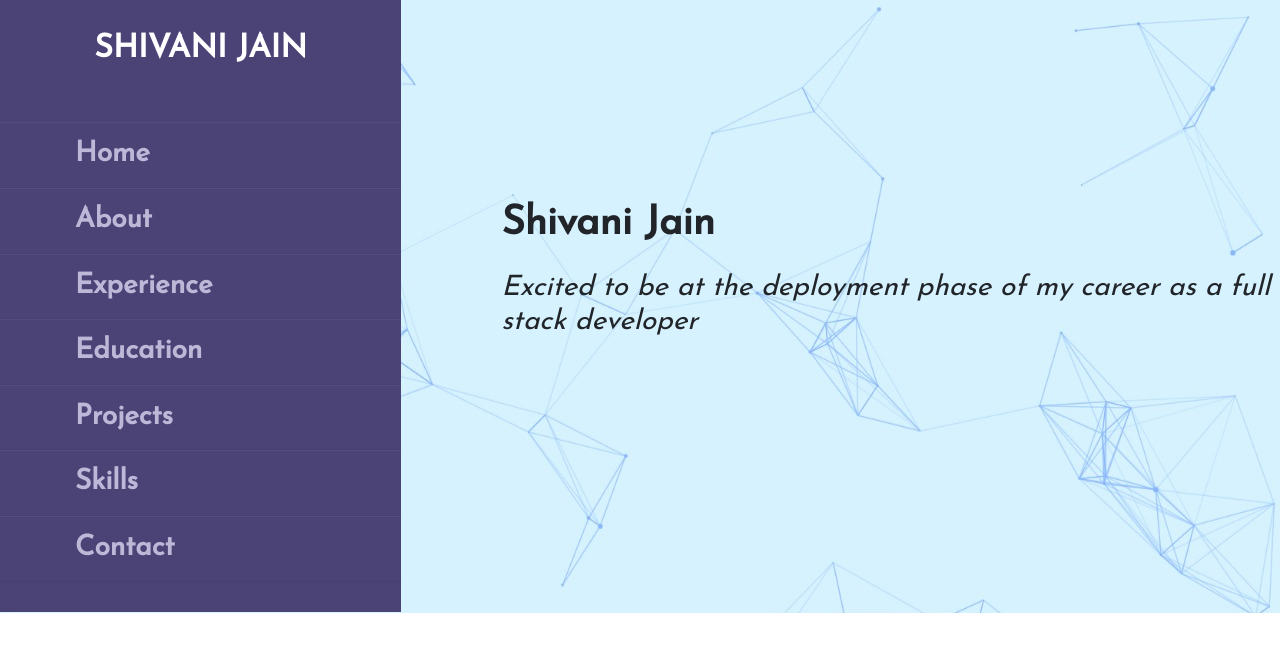
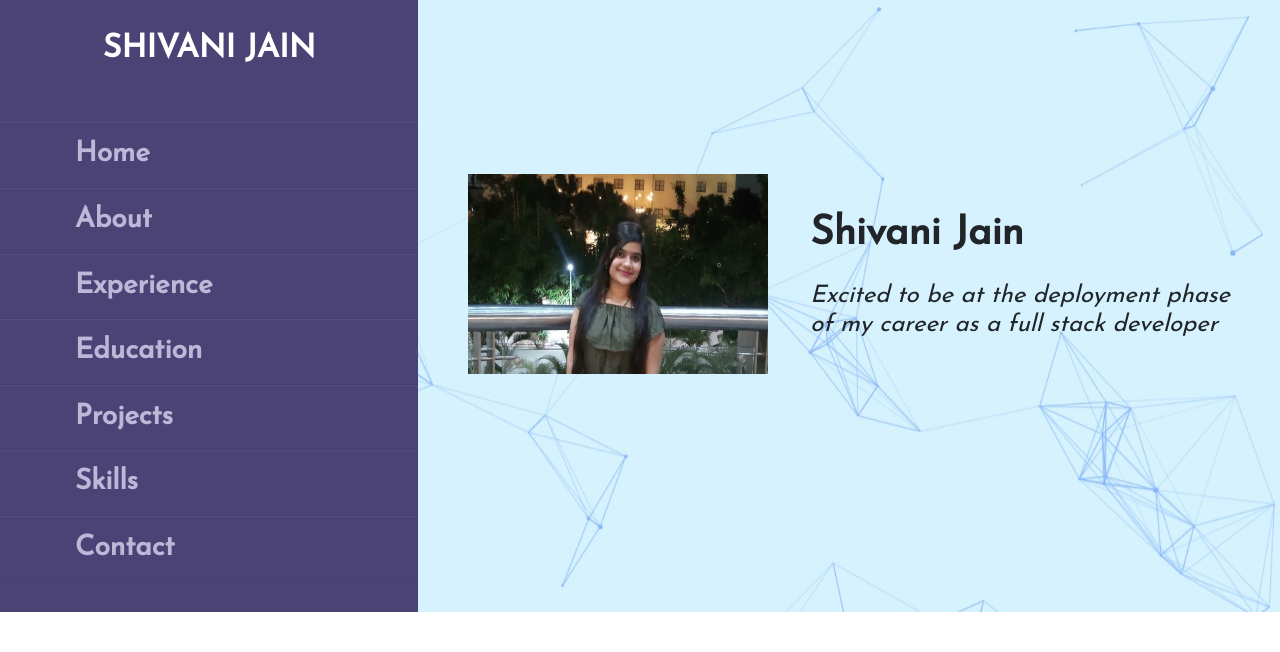
Before and after one commit to shivijain93/Personal_Portfolio, an Angular app: page / in a window 1280 px wide. Shown: the top 652 px of the page. Built offline with nearby package versions, Linux system fonts and the light colour scheme.

Commit message:
Initial Commit

```diff
--- a/src/app/home/home.component.css
+++ b/src/app/home/home.component.css
@@ -83,9 +83,10 @@ body{
 
 .wrapper .main_content{
   width: 100%;
-  margin-left: 100px;
-  margin-top: 200px;
-  margin-bottom: 250px;
+  margin-left: 50px;
+  margin-top: 170px;
+
+
 
 }
 
@@ -97,6 +98,8 @@ body{
   margin-left: auto;
     margin-right: auto;
 }
+
+
 
 /*.wrapper .main_content .info{
   margin: 20px;
--- a/src/app/home/home.component.html
+++ b/src/app/home/home.component.html
@@ -25,15 +25,20 @@
 
         </div>
     <div class="main_content">
-        <!--<div class="header">Hello...I am Shivani Jain</div>  -->
+        <!--<div class="header">Hello...I am Shivani Jain</div>
         <div class="info">
-            <!--<img src="shividp.PNG" class="center" >
+            <img src="shividp.PNG" class="center" >
           <div>Lorem ipsum dolor sit, amet consectetur adipisicing elit. A sed nobis ut exercitationem atque accusamus sit natus officiis totam blanditiis at eum nemo, nulla et quae eius culpa eveniet voluptatibus repellat illum tenetur, facilis porro. Quae fuga odio perferendis itaque alias sint, beatae non maiores magnam ad, veniam tenetur atque ea exercitationem earum eveniet totam ipsam magni tempora aliquid ullam possimus? Tempora nobis facere porro, praesentium magnam provident accusamus temporibus! Repellendus harum veritatis itaque molestias repudiandae ea corporis maiores non obcaecati libero, unde ipsum consequuntur aut consectetur culpa magni omnis vero odio suscipit vitae dolor quod dignissimos perferendis eos? Consequuntur!</div>
           <div>Lorem ipsum dolor sit, amet consectetur adipisicing elit. A sed nobis ut exercitationem atque accusamus sit natus officiis totam blanditiis at eum nemo, nulla et quae eius culpa eveniet voluptatibus repellat illum tenetur, facilis porro. Quae fuga odio perferendis itaque alias sint, beatae non maiores magnam ad, veniam tenetur atque ea exercitationem earum eveniet totam ipsam magni tempora aliquid ullam possimus? Tempora nobis facere porro, praesentium magnam provident accusamus temporibus! Repellendus harum veritatis itaque molestias repudiandae ea corporis maiores non obcaecati libero, unde ipsum consequuntur aut consectetur culpa magni omnis vero odio suscipit vitae dolor quod dignissimos perferendis eos? Consequuntur!</div>-->
-          <div><h1><b>Shivani Jain</b></h1><br>
-        <h3><i>Excited to be at the deployment phase of my career as a full stack developer</i></h3><br>
-     </div>
-      </div>
+
+              <img [src] =  "url" height="200px" width="300px" style="margin-top: 4px;
+
+              ">
+
+          <span style="float: right; margin-right: 50px; margin-top: 40px; "><h1><b>Shivani Jain</b></h1><br><h4><i>Excited to be at the deployment phase<br> of my career as a full stack developer</i></h4></span>
+
+
+
     </div>
 </div>
 
--- a/src/app/home/home.component.ts
+++ b/src/app/home/home.component.ts
@@ -12,4 +12,5 @@ export class HomeComponent implements OnInit {
   ngOnInit(): void {
   }
 
+   url = "../../assets/Images/shivi.png.png"
 }
```
Also changed, not shown: src/assets/Images/shivi.png.png (added).
